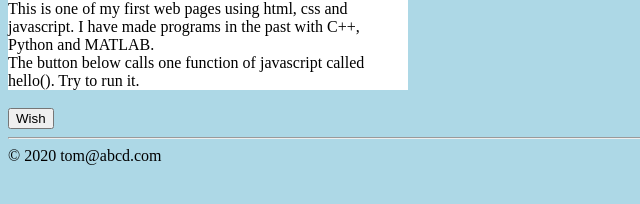
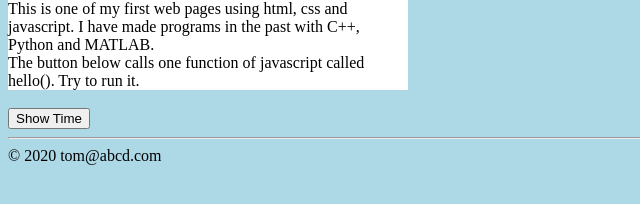
Before and after one commit to a01752785/coursera-web-programming, a plain HTML site: page practice1/index.html in a window 1280 px wide. Shown: the part 132-336 px from the top of the page, 0-640 px from the left. Drawn offline with Linux system fonts and the light colour scheme.

Commit message:
Changed text displayed in javascript

```diff
--- a/practice1/index.html
+++ b/practice1/index.html
@@ -18,8 +18,8 @@
             This is one of my first web pages using html, css and javascript. I have made programs in the past with C++, Python and MATLAB.<br>
             The button below calls one function of javascript called hello(). Try to run it.
         </div><br>
-        <button onclick="hello()">
-            Wish
+        <button onclick="showtime()">
+            Show Time
         </button>
         <hr>
         <footer>
--- a/practice1/script.js
+++ b/practice1/script.js
@@ -1,5 +1,5 @@
 function hello() {
-    alert("Hello how are you doing?");
+    alert("Hola, como estas. This is hellow how are you doing in Spanish");
 }
 
 function showtime() {
```
